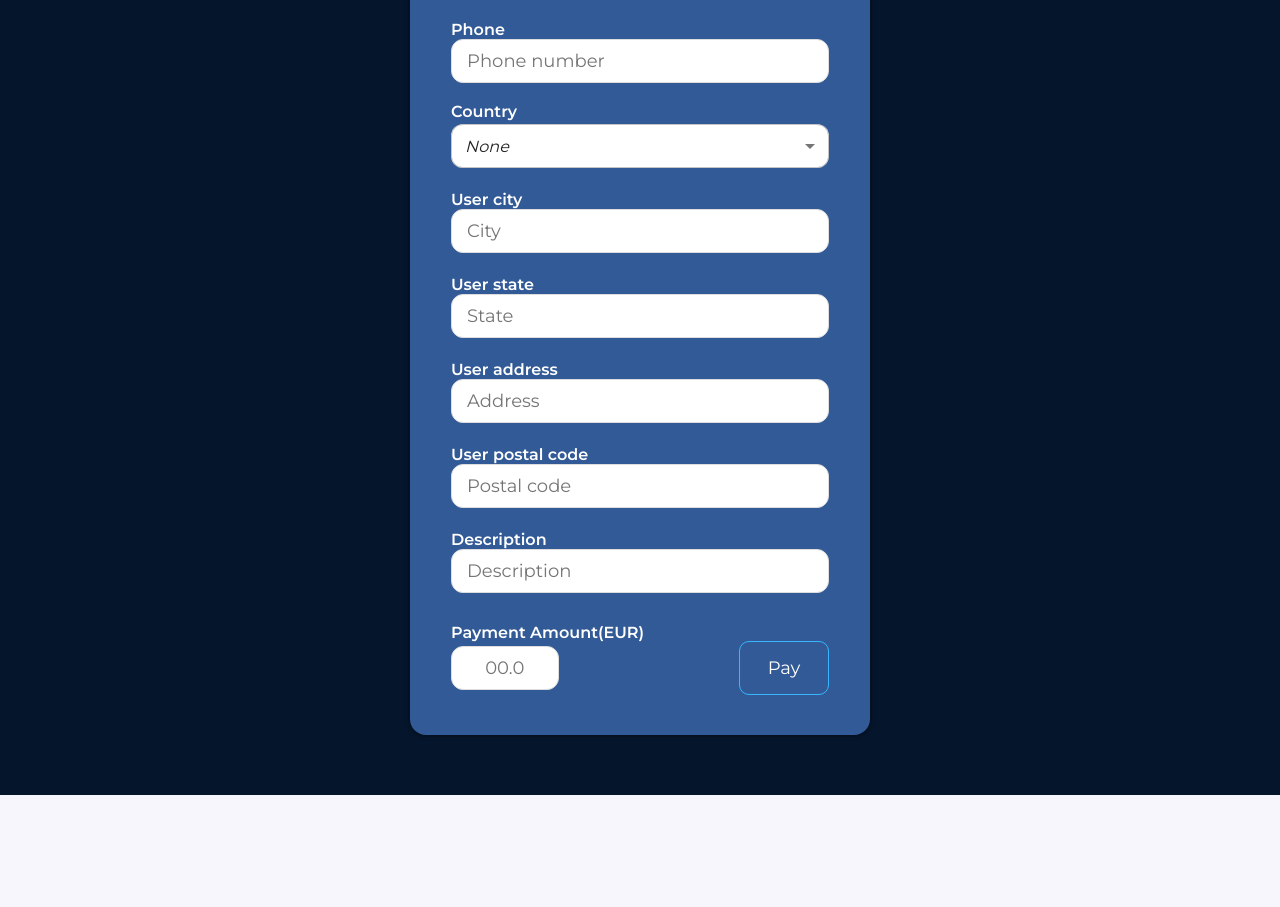
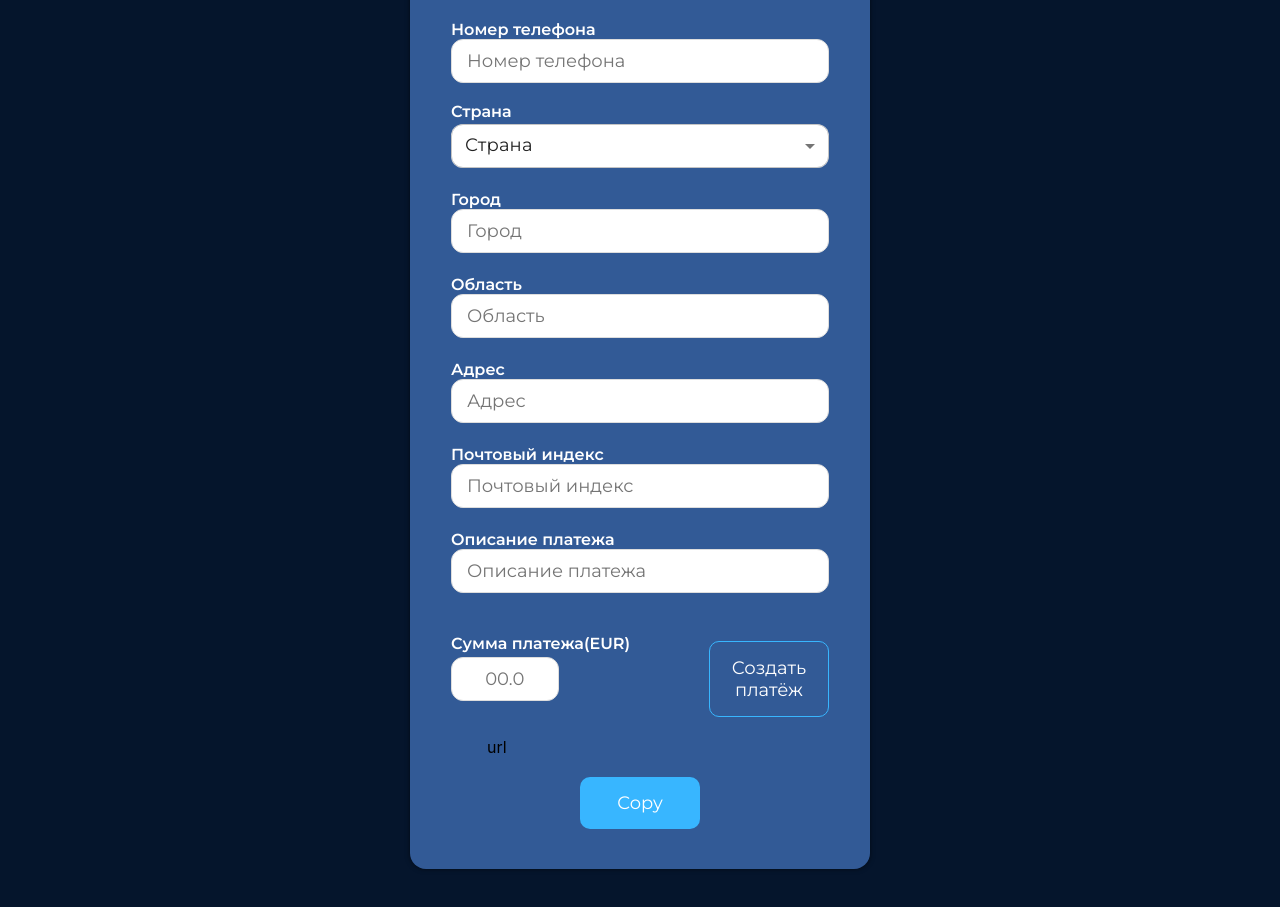
Before and after one commit to ZhukNikita/front_pay, a React (Create React App) app: page /pinpay in a window 1280 px wide. Shown: the part 367-1274 px from the top of the page. Before the commit the page ends 1162 px from the top, so only its background shows below. Built offline with nearby package versions, Linux system fonts and the light colour scheme.

Commit message:
translate

```diff
--- a/public/index.html
+++ b/public/index.html
@@ -7,7 +7,7 @@
     <meta name="theme-color" content="#000000" />
     <meta
       name="description"
-      content="Web site created using create-react-app"
+      content="Make your payments easier"
     />
     <link rel="manifest" href="%PUBLIC_URL%/manifest.json" />
     <link rel="preconnect" href="https://fonts.googleapis.com">
--- a/src/App.css
+++ b/src/App.css
@@ -12,175 +12,3 @@
   padding-bottom: 30px;
   position: relative;
 }
-.Card{
-  position: relative;
-  display: flex;
-  align-items: center;
-  justify-content: start;
-  flex-direction: column;
-  width: 420px;
-  height: 100%;
-  background-color: #325A96;
-  border-radius: 16px;
-  box-shadow: 0px 0px 5px 0px rgba(0,0,0,0.55);
-  padding: 20px;
-}
-.Card .Logo{
-  width: 50%;
-  filter: brightness(10);
-}
-body {
-	background-color: #f6f6fc;
-}
-
-.wrapper {
-	margin: 20px auto;
-	width: 90%;
-  display: flex;
-  align-items: center;
-  justify-content: center;
-  flex-direction: column;
-  gap: 20px;
-}
-
-input {
-	border: 1px solid #ddd;
-	border-radius: 3px;
-	color: #111111;
-	display: block;
-	font-size: 32px;
-	padding: 10px 0px 10px 15px;
-  font-family: 'Montserrat', sans-serif;
-  outline: none;
-
-}
-.CardTemplate{
-  display: flex;
-  align-items: center;
-  justify-content: start;
-  flex-direction: column;
-  gap: 35px;
-  width: calc(406.54px - 40px);
-  height: 220px;
-  padding: 20px;
-  border-radius: 12px;
-  backdrop-filter: blur(10px);
-  background: url('./img/map.png') , #0061A8 ;
-  background-repeat: no-repeat;
-  background-size: 100%;
-}
-.CardNumber .empty{
-  width: 30px;
-  height: 10px;
-}
-.cc-number-input {
-  font-size: 18px;
-  width: calc(100% - 17px);
-  border-radius: 12px;
-  font-family: 'Montserrat', sans-serif;
-  text-align: start;
-}
-
-.cc-expiry-input {
-	display: inline-block;
-	width: 100%;
-  border-radius: 12px;
-  font-size: 18px;
-  font-family: 'Montserrat', sans-serif;
-  text-align: center;
-
-}
-.cc-card-name{
-  font-size: 16px;
-  width: 100%;
-  outline: none;
-  border-radius: 12px;
-  font-family: 'Montserrat', sans-serif;
-}
-.cc-cvc-input {
-	display: inline-block;
-  width: 100%;
-  font-size: 18px;
-  border-radius: 12px;
-  font-family: 'Montserrat', sans-serif;
-  text-align: center;
-
-}
-.swal2-popup {
-  width: 460px;
-  font-family: 'Montserrat', sans-serif;
-}
-.cc-types{
-  display: flex;
-  align-items: center;
-  justify-content: center;
-  gap: 20px;
-}
-
-.CardPayment{
-  margin-top: 30px;
-  width: 100%;
-  display: flex;
-  align-items: center;
-  justify-content: space-between;
-}
-.CardPaymentInput{
-  width: 40%;
-  position: relative;
-}
-.CardPaymentInput label{
-  font-weight: bold;
-  position: absolute;
-  bottom: 48px;
-  width: 200px;
-  color: white;
-  font-family: 'Montserrat', sans-serif;
-
-}
-.CardPaymentInput input{
-  width: 50%;
-  text-align: center;
-  padding-right: 20px;
-}
- .Pay{
-  border: none;
-  background-color: #38b6ff;
-  color: white;
-  padding: 15px 20px;
-  border-radius: 10px;
-  font-size: 18px;
-  width: 90px;
-  height: 54px;
-  text-align: center;
-  text-decoration: none;
-  transition: all 0.4s ease-in;
-  font-family: 'Montserrat', sans-serif;
-
-}
-.Pay:active{
-  border: none;
-  background-color: #0f2f42;
-  color: white;
-  padding: 15px 20px;
-  border-radius: 10px;
-  font-size: 18px;
-  width: 90px;
-  height: 54px;
-  text-align: center;
-  text-decoration: none;
-  transition: all 0.4s ease-in;
-  font-family: 'Montserrat', sans-serif;
-
-}
-.CardPayment .buttonDisable{
-  background: none;
-  color: white;
-  border: 1px solid #38b6ff;
-  padding: 15px 20px;
-  border-radius: 10px;
-  font-size: 18px;
-  width: 90px;
-  transition: all 0.4s ease-out;
-  font-family: 'Montserrat', sans-serif;
-
-}
--- a/src/components/PinPay.js
+++ b/src/components/PinPay.js
@@ -46,42 +46,42 @@ function PinPay() {
     let newPostalError = '';
     let error
     if(holderName.length<5){
-      setNameError('Name min length 5')
+      setNameError('Минимальное количество символов: 5')
       error = true
-      newNameError = 'Name min length 5';
+      newNameError = 'Минимальное количество символов: 5';
     }
     if(!holderName.includes(' ')){
-      setNameError('Enter name and surname')
+      setNameError('Введите имя и фамилию')
       error = true
-      newNameError = 'Enter name and surname';
+      newNameError = 'Введите имя и фамилию';
     }
     if(!re.test(String(email).toLowerCase())){
-      setEmailError('Invalid Email')
+      setEmailError('Неверный формат почты')
       error = true
-      newEmailError = 'Invalid Email'
+      newEmailError = 'Неверный формат почты'
     }
     if(!phone){
-      setPhoneError('Please enter phone number')
+      setPhoneError('Пожалуйста, введите номер телефона')
       error = true
       newPhoneError = 'Please enter phone number'
     }
     if(/[a-zA-Z]/.test(phone)){
-      setPhoneError('Invalid phone')
+      setPhoneError('Неверный формат номера телефона')
       error = true
       newPhoneError = 'Invalid phone'
     }
     if(/[!@#$%^&*()_+{}\[\]:;<>,.?~\\|/-]/.test(phone)){
-      setPhoneError('Must not contain characters')
+      setPhoneError('Номер телефона не должен содержать символы и пробелы')
       error = true
       newPhoneError = 'Must not contain characters'
     }
     if(phone.includes(' ')){
-      setPhoneError('Must not contain characters')
+      setPhoneError('Номер телефона не должен содержать символы и пробелы')
       error = true
       newPhoneError = 'Must not contain characters'
     }
     if(!country){
-      setCountryError('Please enter country code')
+      setCountryError('Пожалуйста, выберите страну из списка')
       error = true
       newCountryError = 'Please enter country code'
     }
@@ -91,47 +91,47 @@ function PinPay() {
       newCountryError = 'Please enter only country code'
     }
     if(!city){
-      setCityError('Please enter city')
+      setCityError('Пожалуйста, введите город')
       error = true
       newCityError = 'Please enter city'
     }
     if(!state){
-      setStateError('Please enter state')
+      setStateError('Пожалуйста, введите область')
       error = true
       newStateError = 'Please enter state'
     }
     if(!address){
-      setAddressError('Please enter address')
+      setAddressError('Пожалуйста, введите адрес')
       error = true
       newAddressError= 'Please enter address'
     }
     if(!description){
-      setDescriptionError('Please enter description')
+      setDescriptionError('Пожалуйста, введите описание платежа')
       error = true
       newDescriptionError = 'Please enter description'
     }
     if(!postalCode){
-      setPostalCodeError('Please enter postal code')
+      setPostalCodeError('Пожалуйста, введите почтовый индекс')
       error = true
       newPostalError = 'Please enter postal code'
     }
     if(+amount < 1){
-      setAmountError('Min amount 1$')
+      setAmountError('Минимальная сумма платежа 1€')
       error = true
-      newAmountError = 'Min amount 1$';
+      newAmountError = 'Минимальная сумма платежа 1€';
     }
     if(+amount > 20000){
-      setAmountError('Max amount 20000$')
+      setAmountError('Максимальная сумма платежа 20000€')
       error = true
-      newAmountError = 'Max amount 20000$';
+      newAmountError = 'Максимальная сумма платежа 20000€';
     }
     if(/[a-zA-Z]/.test(amount)){
-      setAmountError('Invalid amount')
+      setAmountError('Неверный формат суммы платежа')
       error = true
       newAmountError = 'Invalid amount';
     }
     if(/[!@#$%^&*()_+{}\[\]:;<>,.?~\\|/-\d]/.test(holderName)){
-      setNameError('Invalid name')
+      setNameError('Поле имя не может содержать символы')
       error = true
       newNameError = 'Invalid name';
     }
@@ -164,37 +164,37 @@ function PinPay() {
                 <form>
                   <div className={styles.CardNumber}>
                       <div className={styles.CardInputs}>
-                        <label>Full Name</label>
-                        <input type="tel" placeholder='Full Name' maxLength='23' className={styles.ccNumberInput} onChange={(e)=>{setHolderName(e.target.value); setNameError('')}}/>
+                        <label>Имя и фамилия</label>
+                        <input type="tel" placeholder='Имя и фамилия' maxLength='23' className={styles.ccNumberInput} onChange={(e)=>{setHolderName(e.target.value); setNameError('')}}/>
                         {nameError? <p style={{color:'red' , fontFamily:"'Montserrat', sans-serif", fontWeight:'bold' , fontSize:'13px' , marginTop:'20px' , position:'absolute' , bottom:'-32px'}}>{nameError}</p> : ''}
                       </div>
                   </div>
                   <div className={styles.CardNumber}>
                       <div className={styles.CardInputs}>
-                        <label>Email</label>
+                        <label>Почта</label>
                         <input type="tel" placeholder='example@email.com' maxLength='23' className={styles.ccNumberInput} onChange={(e)=>{setEmail(e.target.value); setEmailError('')}}/>
                         {emailError? <p style={{color:'red' , fontFamily:"'Montserrat', sans-serif", fontWeight:'bold' , fontSize:'13px' , marginTop:'20px' , position:'absolute' , bottom:'-32px'}}>{emailError}</p> : ''}
                       </div>
                   </div>
                   <div className={styles.CardNumber}>
                       <div className={styles.CardInputs}>
-                        <label>Phone</label>
-                        <input type="tel" placeholder='Phone number' maxLength='23' className={styles.ccNumberInput} onChange={(e)=>{setPhone(e.target.value); setPhoneError('')}}/>
+                        <label>Номер телефона</label>
+                        <input type="tel" placeholder='Номер телефона' maxLength='23' className={styles.ccNumberInput} onChange={(e)=>{setPhone(e.target.value); setPhoneError('')}}/>
                         {phoneError? <p style={{color:'red' , fontFamily:"'Montserrat', sans-serif", fontWeight:'bold' , fontSize:'13px' , marginTop:'20px' , position:'absolute' , bottom:'-32px'}}>{phoneError}</p> : ''}
                       </div>
                   </div>
                   <div className={styles.CardNumber}>
                     <div className={styles.CardInputs}>
-                    <label style={{bottom:'47px'}}>Country</label>
+                    <label style={{bottom:'47px'}}>Страна</label>
                       <Select
                         value={country}
                         onChange={(e)=>{setCountry(e.target.value);setCountryError('')}}
                         displayEmpty
-                        sx={{borderRadius:'12px' , height:'44px' , width:'100%' , outline:'none' , fontFamily:'"Montserrat" , sans-serif' , fontWeight:'400' , backgroundColor:'white'}}
+                        sx={{borderRadius:'12px' , height:'44px' , width:'100%' , outline:'none', fontSize:'18px' , fontFamily:'"Montserrat" , sans-serif' , fontWeight:'400' , backgroundColor:'white'}}
 
                       >
                         <MenuItem value="">
-                          <em>None</em>
+                          Страна
                         </MenuItem>
                         {
                             Countries.map(el=> <MenuItem style={{height:'30px', width:'200px'}} key={el.code} value={el.code}>{el.code}&emsp;{el.name}</MenuItem>)
@@ -221,56 +221,56 @@ function PinPay() {
                   </div> */}
                   <div className={styles.CardNumber}>
                       <div className={styles.CardInputs}>
-                        <label>User city</label>
-                        <input type="tel" placeholder='City' maxLength='23' className={styles.ccNumberInput}onChange={(e)=>{setCity(e.target.value); setCityError('')}}/>
+                        <label>Город</label>
+                        <input type="tel" placeholder='Город' maxLength='23' className={styles.ccNumberInput}onChange={(e)=>{setCity(e.target.value); setCityError('')}}/>
                         {cityError? <p style={{color:'red' , fontFamily:"'Montserrat', sans-serif", fontWeight:'bold' , fontSize:'13px' , marginTop:'20px' , position:'absolute' , bottom:'-32px'}}>{cityError}</p> : ''}
                       </div>
                   </div>
                   <div className={styles.CardNumber}>
                       <div className={styles.CardInputs}>
-                        <label>User state</label>
-                        <input type="tel" placeholder='State' maxLength='23' className={styles.ccNumberInput}onChange={(e)=>{setState(e.target.value); setStateError('')}}/>
+                        <label>Область</label>
+                        <input type="tel" placeholder='Область' maxLength='23' className={styles.ccNumberInput}onChange={(e)=>{setState(e.target.value); setStateError('')}}/>
                         {stateError? <p style={{color:'red' , fontFamily:"'Montserrat', sans-serif", fontWeight:'bold' , fontSize:'13px' , marginTop:'20px' , position:'absolute' , bottom:'-32px'}}>{stateError}</p> : ''}
                       </div>
                   </div>
                   <div className={styles.CardNumber}>
                       <div className={styles.CardInputs}>
-                        <label>User address</label>
-                        <input type="tel" placeholder='Address' maxLength='23' className={styles.ccNumberInput}onChange={(e)=>{setAddress(e.target.value); setAddressError('')}}/>
+                        <label>Адрес</label>
+                        <input type="tel" placeholder='Адрес' maxLength='23' className={styles.ccNumberInput}onChange={(e)=>{setAddress(e.target.value); setAddressError('')}}/>
                         {addressError? <p style={{color:'red' , fontFamily:"'Montserrat', sans-serif", fontWeight:'bold' , fontSize:'13px' , marginTop:'20px' , position:'absolute' , bottom:'-32px'}}>{addressError}</p> : ''}
                       </div>
                   </div>
                   <div className={styles.CardNumber}>
                       <div className={styles.CardInputs}>
-                        <label>User postal code</label>
-                        <input type="tel" placeholder='Postal code' maxLength='23' className={styles.ccNumberInput}onChange={(e)=>{setPostalCode(e.target.value); setPostalCodeError('')}}/>
+                        <label>Почтовый индекс</label>
+                        <input type="tel" placeholder='Почтовый индекс' maxLength='23' className={styles.ccNumberInput}onChange={(e)=>{setPostalCode(e.target.value); setPostalCodeError('')}}/>
                         {postalCodeError? <p style={{color:'red' , fontFamily:"'Montserrat', sans-serif", fontWeight:'bold' , fontSize:'13px' , marginTop:'20px' , position:'absolute' , bottom:'-32px'}}>{postalCodeError}</p> : ''}
                       </div>
                   </div>
                   <div className={styles.CardNumber}>
                       <div className={styles.CardInputs}>
-                        <label>Description</label>
-                        <input type="tel" placeholder='Description' maxLength='23' className={styles.ccNumberInput}onChange={(e)=>{setDescription(e.target.value); setDescriptionError('')}}/>
+                        <label>Описание платежа</label>
+                        <input type="tel" placeholder='Описание платежа' maxLength='23' className={styles.ccNumberInput}onChange={(e)=>{setDescription(e.target.value); setDescriptionError('')}}/>
                         {descriptionError? <p style={{color:'red' , fontFamily:"'Montserrat', sans-serif", fontWeight:'bold' , fontSize:'13px' , marginTop:'20px' , position:'absolute' , bottom:'-32px'}}>{descriptionError}</p> : ''}
                       </div>
                   </div>
                 </form>
                 <div className={styles.CardPayment}>
                   <div className={styles.CardPaymentInput}>
-                        <label>Payment Amount(EUR)</label>
+                        <label>Сумма платежа(EUR)</label>
                         <input type="text" maxLength="30" placeholder='00.0' className={styles.ccCvcInput} onChange={(e)=>{setAmount(e.target.value);setAmountError('')}}/>
                         {amountError? <p style={{color:'red' , fontFamily:"'Montserrat', sans-serif", fontWeight:'bold' , fontSize:'13px' , marginTop:'20px', position:'absolute' , bottom:'-32px'}}>{amountError}</p> : ''}
 
                   </div>
-                    <div><button onClick={onPay} className={amountError === '' && nameError === '' && holderName !== '' && amount !== ''?styles.Pay:styles.buttonDisable}>Pay</button></div>
+                    <div><button onClick={onPay} className={amountError === '' && nameError === '' && holderName !== '' && amount !== ''?styles.Pay:styles.buttonDisable}>Создать платёж</button></div>
                   </div>
                   {
-                    url && (
+                    !url && (
                       <div style={{width:'90%' , height:'100%',wordWrap:'break-word', display:'flex' , alignItems:'center', flexDirection:'column' , justifyContent:'center'}}>
                         <div style={{width:'90%' , height:'100%',wordWrap:'break-word'}}>
-                          {url}
+                          {'url'}
                         </div>
-                        <button className='Pay' style={{marginTop:'20px'}} onClick={()=> navigator.clipboard.writeText(url)}>Copy</button>
+                        <button className={styles.Pay} style={{marginTop:'20px'}} onClick={()=> navigator.clipboard.writeText(url)}>Copy</button>
                       </div>
                     )
                   }
--- a/src/styles/PinPay.module.scss
+++ b/src/styles/PinPay.module.scss
@@ -28,20 +28,16 @@
             filter: brightness(10);
         }
         .wrapper {
-            margin: 20px auto;
-            width: 90%;
-          display: flex;
-          align-items: center;
-          justify-content: center;
+          margin: 20px auto;
+          width: 90%;
+          @include flex(center, center);
           flex-direction: column;
           gap: 20px;
 
           form{
             margin-top: 20px;
             width: 100%;
-            display: flex;
-            align-items: start;
-            justify-content: start;
+            @include flex(start, start);
             flex-direction: column;
             gap: 45px;
 
@@ -83,9 +79,7 @@
           .CardPayment{
             margin-top: 30px;
             width: 100%;
-            display: flex;
-            align-items: center;
-            justify-content: space-between;
+            @include flex(center, space-between);
             .CardPaymentInput{
                 width: 40%;
                 position: relative;
@@ -110,7 +104,6 @@
                     border: 1px solid #ddd;
                 }
               }
-              div{
                 .Pay{
                     border: none;
                     background-color: #38b6ff;
@@ -118,8 +111,7 @@
                     padding: 15px 20px;
                     border-radius: 10px;
                     font-size: 18px;
-                    width: 90px;
-                    height: 54px;
+                    width: 120px;
                     text-align: center;
                     text-decoration: none;
                     transition: all 0.4s ease-in;
@@ -133,15 +125,13 @@
                     padding: 15px 20px;
                     border-radius: 10px;
                     font-size: 18px;
-                    width: 90px;
-                    height: 54px;
+                    width: 120px;
                     text-align: center;
                     text-decoration: none;
                     transition: all 0.4s ease-in;
                     font-family: 'Montserrat', sans-serif;
 
                   }
-              }
               .buttonDisable{
                 background: none;
                 color: white;
@@ -149,12 +139,40 @@
                 padding: 15px 20px;
                 border-radius: 10px;
                 font-size: 18px;
-                width: 90px;
+                width: 120px;
                 transition: all 0.4s ease-out;
                 font-family: 'Montserrat', sans-serif;
 
               }
           }
+          .Pay{
+            border: none;
+            background-color: #38b6ff;
+            color: white;
+            padding: 15px 20px;
+            border-radius: 10px;
+            font-size: 18px;
+            width: 120px;
+            text-align: center;
+            text-decoration: none;
+            transition: all 0.4s ease-in;
+            font-family: 'Montserrat', sans-serif;
+
+          }
+          .Pay:active{
+            border: none;
+            background-color: #0f2f42;
+            color: white;
+            padding: 15px 20px;
+            border-radius: 10px;
+            font-size: 18px;
+            width: 120px;
+            text-align: center;
+            text-decoration: none;
+            transition: all 0.4s ease-in;
+            font-family: 'Montserrat', sans-serif;
+
+          }
         }
       }
   }
```
Also changed, not shown: public/manifest.json.
